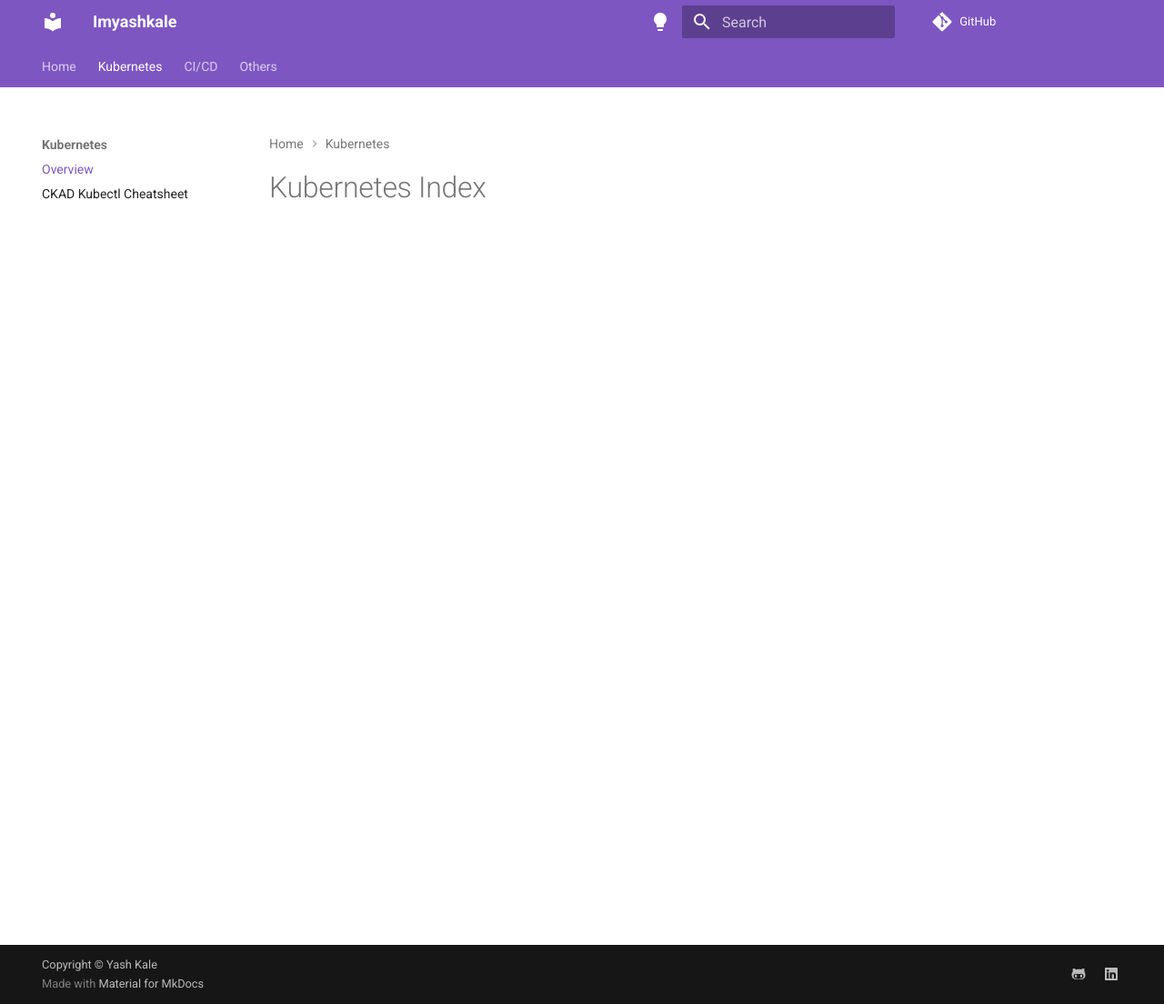
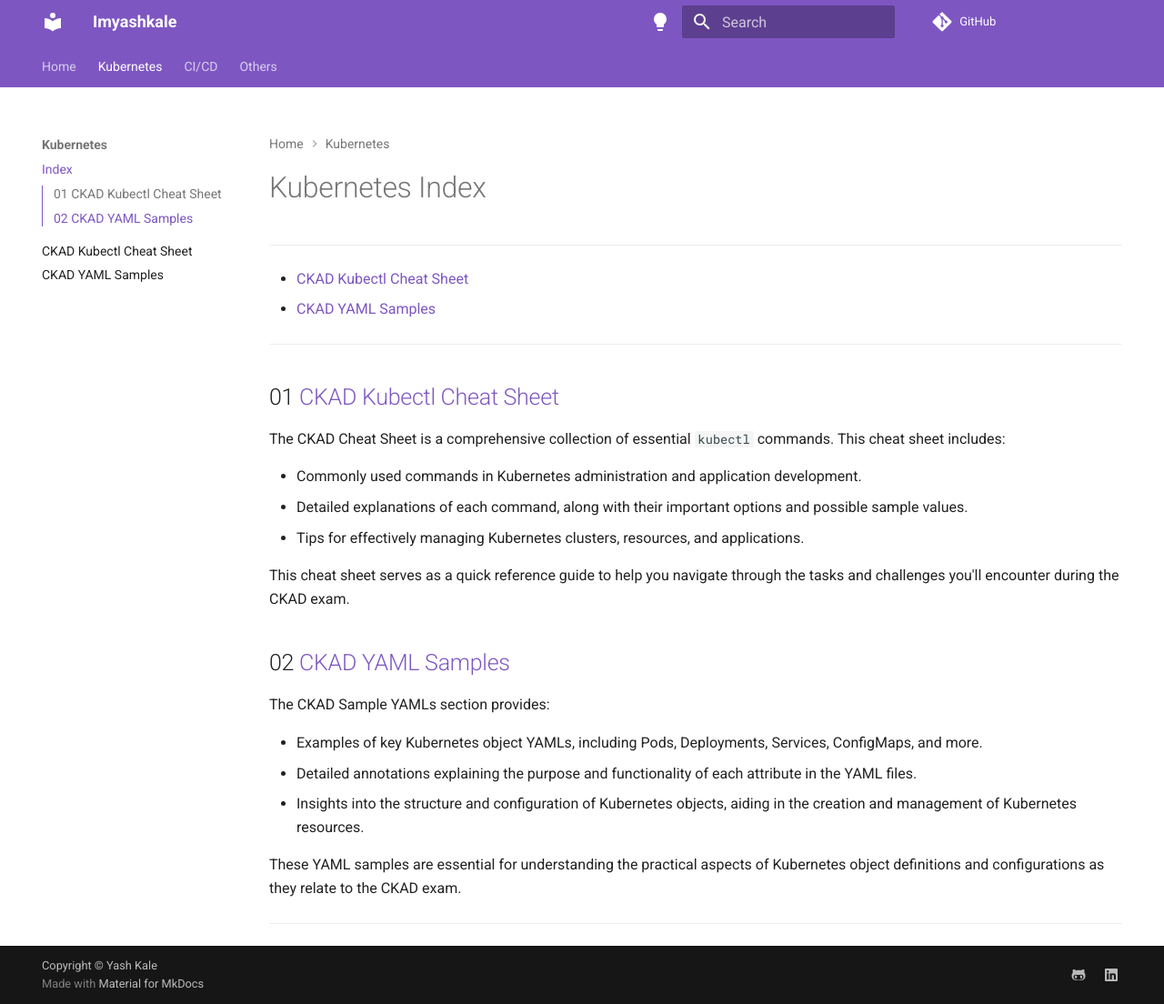
Before and after one commit to imyashkale/portfolio, an MkDocs documentation site: the page built from docs/kubernetes/index.md, in a window 1280 px wide and 1104 px high. Shown: the whole window at 91% size. Built offline with MkDocs 1.6.1 and Material for MkDocs 9.7.7, drawn with Linux system fonts in a browser that asks for light colours; comment, search, counter and statistics services are not loaded.

Commit message:
CKAD Cheatsheet added

```diff
--- a/docs/kubernetes/index.md
+++ b/docs/kubernetes/index.md
@@ -1 +1,30 @@
 # Kubernetes Index
+
+---
+
+- [CKAD Kubectl Cheat Sheet](/kubernetes/ckad-cheat-sheet)
+- [CKAD YAML Samples](/kubernetes/ckad-sample-yamls)
+
+---
+
+## 01 [CKAD Kubectl Cheat Sheet](/kubernetes/ckad-cheat-sheet)
+
+The CKAD Cheat Sheet is a comprehensive collection of essential `kubectl` commands. This cheat sheet includes:
+
+- Commonly used commands in Kubernetes administration and application development.
+- Detailed explanations of each command, along with their important options and possible sample values.
+- Tips for effectively managing Kubernetes clusters, resources, and applications.
+
+This cheat sheet serves as a quick reference guide to help you navigate through the tasks and challenges you'll encounter during the CKAD exam.
+
+## 02 [CKAD YAML Samples](/kubernetes/ckad-sample-yamls)
+
+The CKAD Sample YAMLs section provides:
+
+- Examples of key Kubernetes object YAMLs, including Pods, Deployments, Services, ConfigMaps, and more.
+- Detailed annotations explaining the purpose and functionality of each attribute in the YAML files.
+- Insights into the structure and configuration of Kubernetes objects, aiding in the creation and management of Kubernetes resources.
+
+These YAML samples are essential for understanding the practical aspects of Kubernetes object definitions and configurations as they relate to the CKAD exam.
+
+---
--- a/mkdocs.yml
+++ b/mkdocs.yml
@@ -4,11 +4,12 @@ site_url: https://imyashkale.com
 nav:
   - Home: index.md
   - Kubernetes:
-    - Overview: kubernetes/index.md
-    - CKAD Kubectl Cheatsheet: kubernetes/ckad-kubectl-cheatsheet.md
+    - Index: kubernetes/index.md
+    - CKAD Kubectl Cheat Sheet: kubernetes/ckad-cheat-sheet.md
+    - CKAD YAML Samples: kubernetes/ckad-sample-yamls.md
   - CI/CD:
-    - Overview: cicd/index.md
-    - Github Actions: cicd/github-actions/imyashkale-site-deployment.md
+    - Index: cicd/index.md
+    - Github Actions: cicd/github-actions/mkdocs-deployment.md
   - Others:
     - MKDocs: others/mkdocs.md
     - AcloudGuru: others/acloudguru.md
```
Also changed, not shown: docs/cicd/index.md (+5 -0 lines), docs/index.md (+2 -0 lines), docs/kubernetes/ckad-cheat-sheet.md (renamed from docs/kubernetes/ckad-kubectl-cheatsheet.md, +27 -7 lines), docs/kubernetes/ckad-sample-yamls.md (added, +163 -0 lines), docs/cicd/github-actions/mkdocs-deployment.md (renamed from docs/cicd/github-actions/imyashkale-site-deployment.md).
